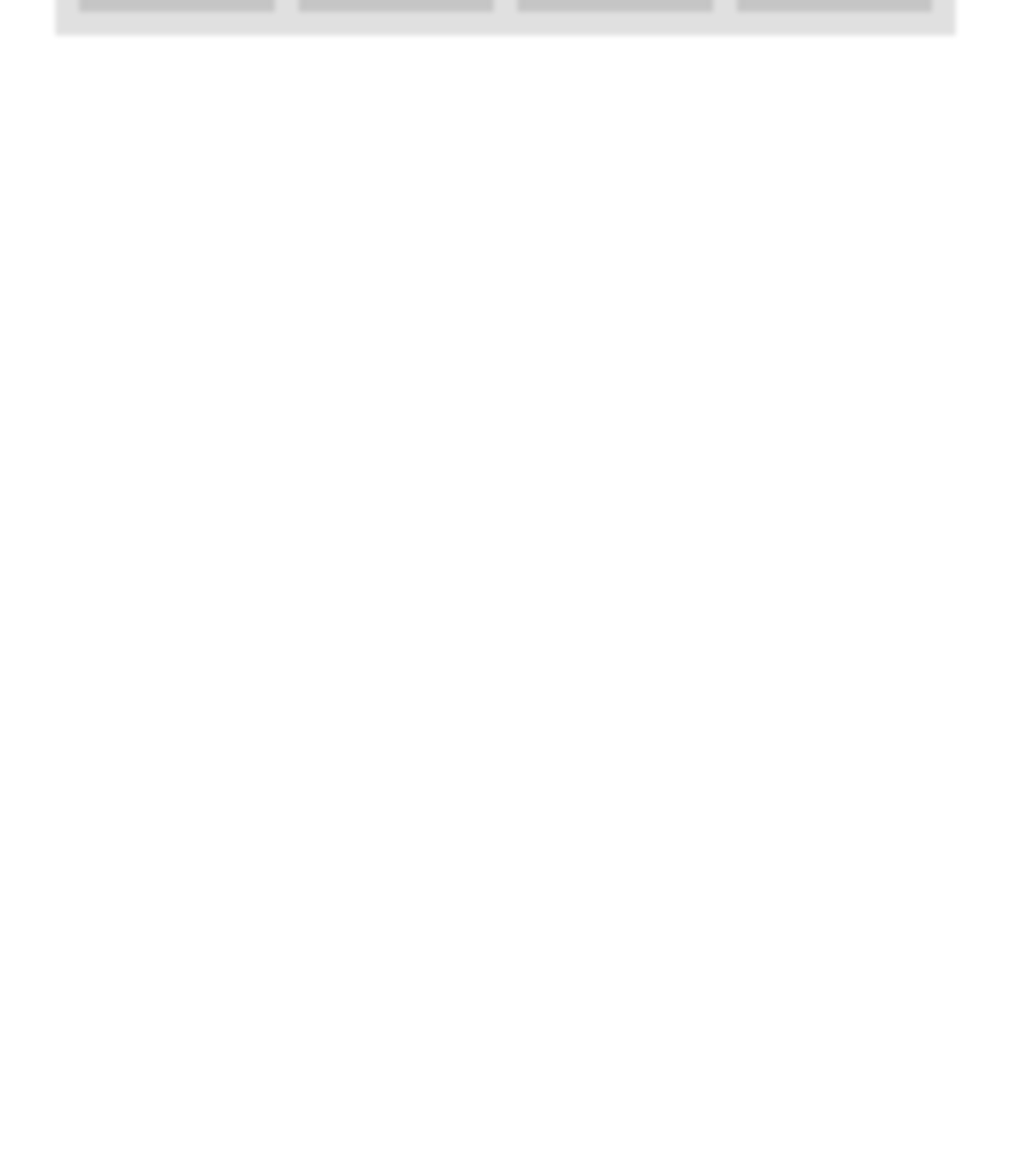
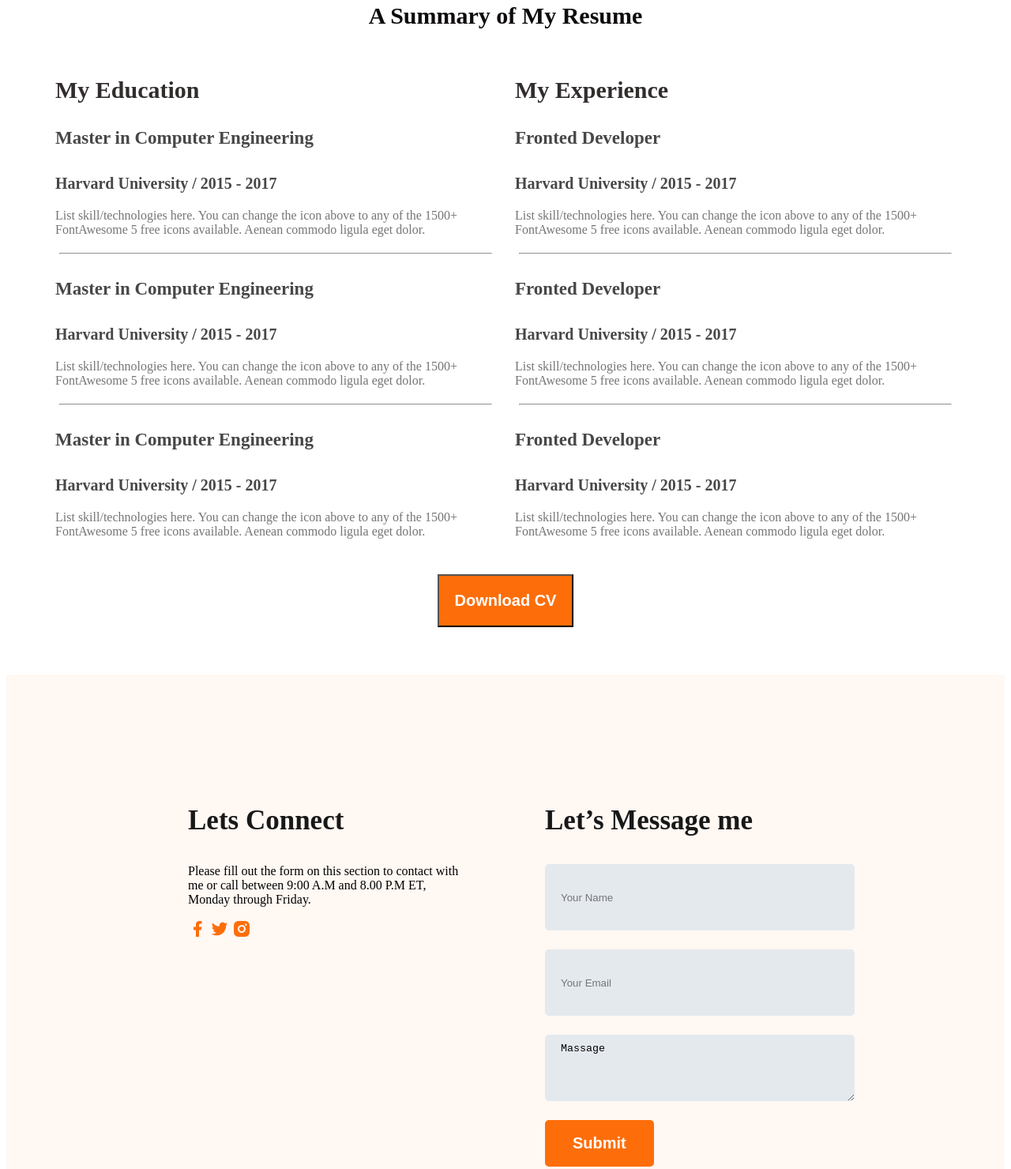
Before and after one commit to shabihashila/web-dev-portfolio, a plain HTML site: page index.html in a window 1280 px wide. Shown: the part 2247-3727 px from the top of the page at 79% size. Before the commit the page ends 2302 px from the top, so only its background shows below. Drawn offline with Linux system fonts and the light colour scheme.

Commit message:
added an index.html file

```diff
--- a/index.html
+++ b/index.html
@@ -81,10 +81,87 @@
             <p class="skill-description">List skill/technologies here. You can change the icon above to any of the 1500+ FontAwesome 5 free icons available. Aenean commodo ligula eget dolor.</p>
             </div>
         </div>
+    </section><br><br>
+    <section class="resume">
+        <h3 style="text-align: center;font-size: 30px;color: rgb(14, 11, 11);">A Summary of My Resume</h3>
+        <div class="resume-container">
+      <div class="resume-column">
+        <h3 class="resume-column-title">My Education</h3>
+        <div class="experience">
+            <h4 class="experience-title">Master in Computer Engineering</h4>
+            <h5 class="experience-sub-title">Harvard University / 2015 - 2017</h5>
+            <div class="experience-description">List skill/technologies here. You can change the icon above
+                to any of the 1500+ FontAwesome 5 free icons available. Aenean commodo ligula eget dolor.</div><hr>
+        </div>
+        <h3 class="resume-column-title"></h3>
+        <div class="experience">
+            <h4 class="experience-title">Master in Computer Engineering</h4>
+            <h5 class="experience-sub-title">Harvard University / 2015 - 2017</h5>
+            <div class="experience-description">List skill/technologies here. You can change the icon above
+                to any of the 1500+ FontAwesome 5 free icons available. Aenean commodo ligula eget dolor.</div><hr>
+        </div>
+        <h3 class="resume-column-title"></h3>
+        <div class="experience">
+            <h4 class="experience-title">Master in Computer Engineering</h4>
+            <h5 class="experience-sub-title">Harvard University / 2015 - 2017</h5>
+            <div class="experience-description">List skill/technologies here. You can change the icon above
+                to any of the 1500+ FontAwesome 5 free icons available. Aenean commodo ligula eget dolor.</div>
+        </div>
+    </div>
+        <div class="resume-column">
+        <h3 class="resume-column-title">My Experience</h3>
+        <div class="experience">
+            <h4 class="experience-title">Fronted Developer</h4>
+            <h5 class="experience-sub-title">Harvard University / 2015 - 2017</h5>
+            <div class="experience-description">List skill/technologies here. You can change the icon above
+                to any of the 1500+ FontAwesome 5 free icons available. Aenean commodo ligula eget dolor.</div>
+        <hr>
+            </div>
+        <h3 class="resume-column-title"></h3>
+        <div class="experience">
+            <h4 class="experience-title">Fronted Developer</h4>
+            <h5 class="experience-sub-title">Harvard University / 2015 - 2017</h5>
+            <div class="experience-description">List skill/technologies here. You can change the icon above
+                to any of the 1500+ FontAwesome 5 free icons available. Aenean commodo ligula eget dolor.</div>
+        <hr>
+            </div>
+        <h3 class="resume-column-title"></h3>
+        <div class="experience">
+            <h4 class="experience-title">Fronted Developer</h4>
+            <h5 class="experience-sub-title">Harvard University / 2015 - 2017</h5>
+            <div class="experience-description">List skill/technologies here. You can change the icon above
+                to any of the 1500+ FontAwesome 5 free icons available. Aenean commodo ligula eget dolor.</div>
+        </div>
+        </div>
+
+    </div>
+    <div class="Download-file">
+      <button class="button-file">Download CV</button>
+    </div>
     </section>
     </main>
-    <footer>
+    <footer class="secondary-bg">
+
+         <div class="footer-column">
+            <h3 class="section-title">Lets Connect</h3>
+         <p>Please fill out the form on this section to contact with me or call between 9:00 A.M and 8.00 P.M ET, Monday through Friday.</p>
+        <div>
+            <a href=""><img src="images/icons/facebook.png" alt=""></a>
+            <a href=""><img src="images/icons/twitter.png" alt=""></a>
+            <a href=""><img src="images/icons/insta.png" alt=""></a>
+        </div>
+        </div>
+
+
+         <div class="footer-column">
+            <h3 class="section-title">Let’s Message me</h3>
+            <input type="text" name="" id="" placeholder="Your Name">
+            <input type="email" name="" id="" placeholder="Your Email">
+          <textarea name="" id="" cols="30" rows="20">Massage</textarea>
+       <input class="btn-primary" type="submit" value="Submit">
+        </div>
 
     </footer>
+
 </body>
 </html>
--- a/styles/portfolio.css
+++ b/styles/portfolio.css
@@ -139,8 +139,8 @@ main{
     margin-bottom: 60px;
 }
 .skill{
-    padding:30px;
-    box-shadow: 0px 50px 6px 0px rgba(0, 0, 0, 0.12);
+    padding:20px;
+    box-shadow: 0px 50px 6px 0px rgba(91, 80, 80, 0.12);
 
 }
 .skill-container{
@@ -155,3 +155,65 @@ main{
   justify-content:center;
   border-radius: 5px;
 }
+.resume-container{
+    display: flex;
+    gap:24px;
+}
+.experience-description{
+    color:#757575;
+
+}
+.resume-column-title{
+    color: #322d2d;
+    font-size: 30px;
+
+}
+.experience-title{
+    color: #474747;
+    font-size: 23px;
+    margin-bottom: 10px;
+}
+.experience-sub-title{
+    color: #474747;
+    font-size: 20px;
+  margin-bottom: 20px;
+}
+
+
+.resume hr{
+    margin: 20px 5px;
+
+}
+.Download-file{
+    text-align: center;
+
+}
+.button-file{
+    background-color: #FD6E0A;
+    font-weight: bold;
+    font-size: 20px;
+    color:white;
+    margin-top:45px;
+    padding:20px;
+}
+footer{
+    padding:130px 230px;
+    display:flex;
+    gap:100px;
+}
+.footer-column{
+    width:50%;
+}
+footer input[type="text"],footer input[type="email"], footer textarea{
+    height:64px;
+    width:100%;
+    /* jotutok space ache tututok */
+    border-radius:5px;
+    background-color: rgb(228, 233, 238);
+    display: block;
+    padding:10px 20px ;
+    margin-bottom: 24px;
+    border:none;
+
+
+}
```
